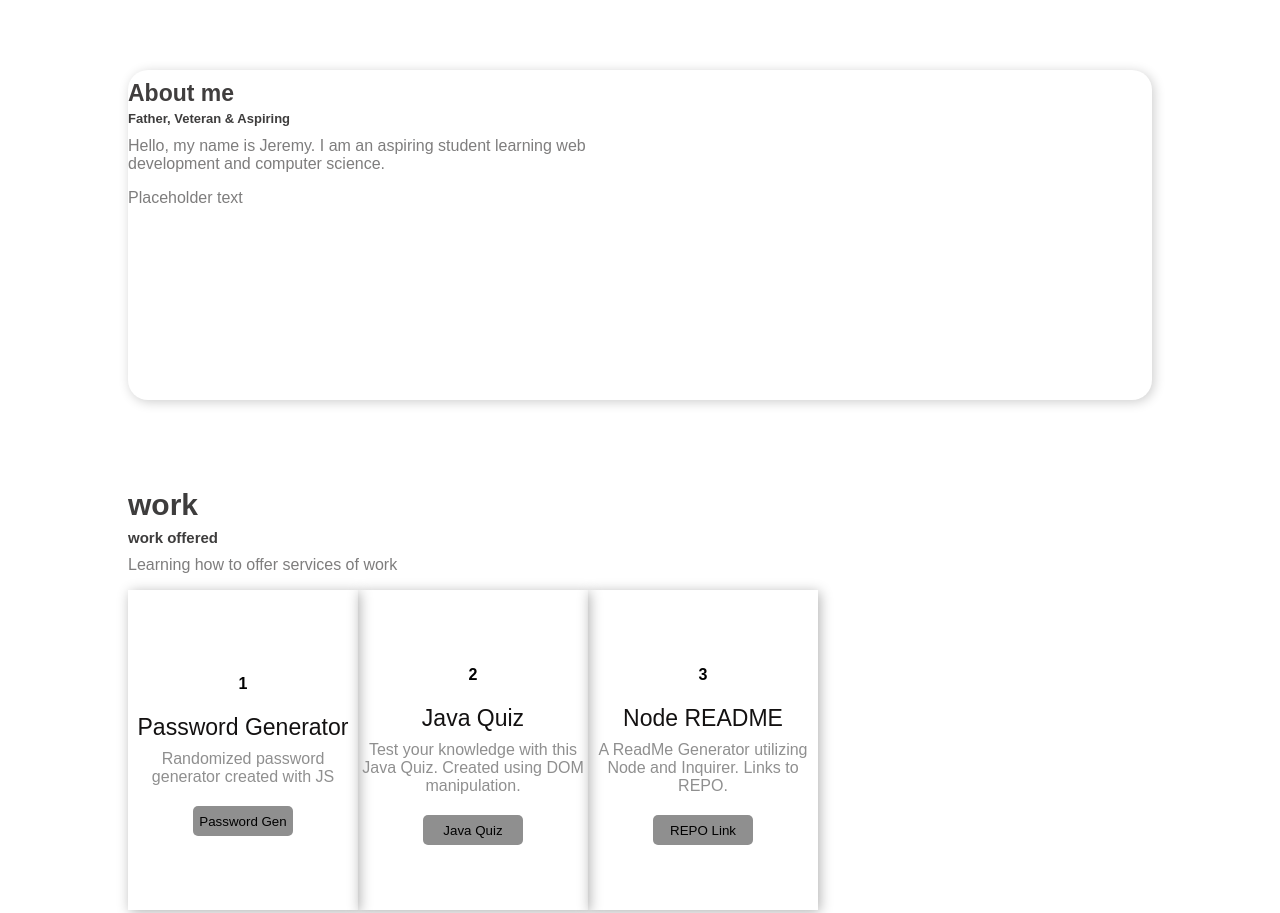
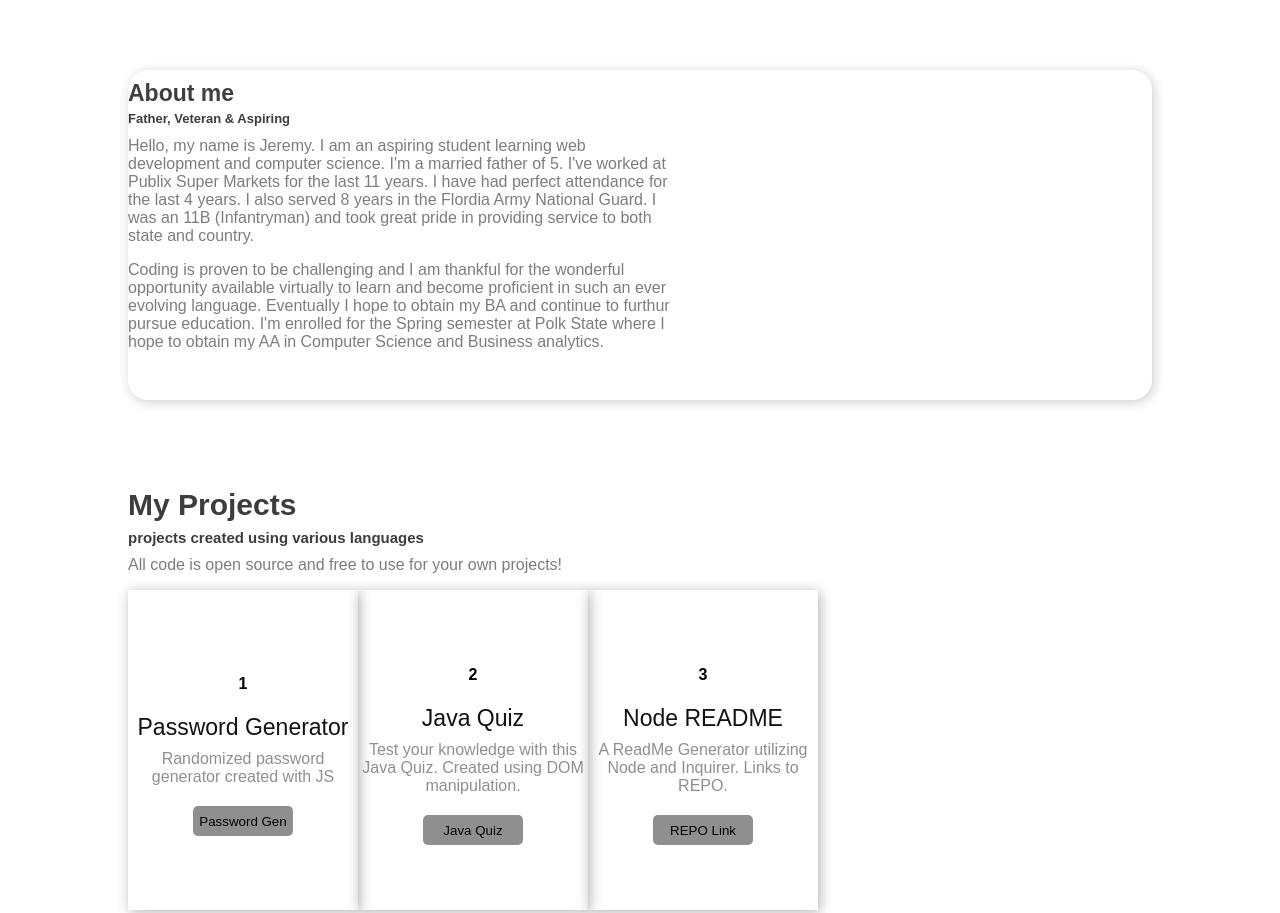
Before and after one commit to Jeremymcg88/jeremymcg_portfolio, a plain HTML site: page index.html in a window 1280 px wide. Shown: the part 780-1693 px from the top of the page. Drawn offline with Linux system fonts and the light colour scheme.

```diff
--- a/index.html
+++ b/index.html
@@ -35,6 +35,8 @@
             <p>welcome to the basics</p>
             <button id="hire-btns" class="hire-btn">Contact Info</button>
             <button id="githubs" class="down-cv">Github</button>
+
+        </div>
         </div>
 
         <!-- model------------------->
@@ -52,8 +54,18 @@
             <p>About me</p>
             <p>Father, Veteran & Aspiring</p>
             <p>Hello, my name is Jeremy. I am an aspiring student learning web development
-              and computer science.</p>
-            <p>Placeholder text</p>
+               and computer science. I'm a married father of 5. I've worked
+               at Publix Super Markets for the last 11 years. I have had perfect attendance
+               for the last 4 years. I also served 8 years in the Flordia Army National Guard.
+            I was an 11B (Infantryman) and took great pride in providing service to both
+        state and country.</p>
+            <p>Coding is proven to be challenging and I am thankful for the wonderful
+                opportunity available virtually to learn and become proficient in such
+                an ever evolving language. Eventually I hope to obtain my BA and continue
+                to furthur pursue education. I'm enrolled for
+                the Spring semester at Polk State where I hope to obtain my AA in
+                Computer Science and Business analytics.
+            </p>
         </div>
 
     </div>
@@ -61,9 +73,9 @@
     <div id="My Work" class="my-work">
         <!-- text --------->
         <div class="mywork-text">
-            <p>work</p>
-        <p>work offered</p>
-        <p>Learning how to offer services of work</p>
+            <p>My Projects</p>
+        <p>projects created using various languages</p>
+        <p>All code is open source and free to use for your own projects!</p>
         </div>
 
         <!--box for holding work -->
@@ -94,7 +106,7 @@
         </div>
         </div>
 
-        <div class="contact-me">
+        <div id="Contact Me" class="contact-me">
             <p>Please don't hesitate to reach out to me!</p>
             <button onclick="myFunction()">Contact Me</button>
 
@@ -107,9 +119,10 @@
             </script>
         </div>
 
+
         <footer>
-            <p>Placeholder</p>
-            <p>Placeholder</p>
+            <p>Feel free to contact me or view my github @:</p>
+            <p>jeremy.mcguirk@gmail.com | github.com/jeremymcg88</p>
 
         </footer>
 
```
